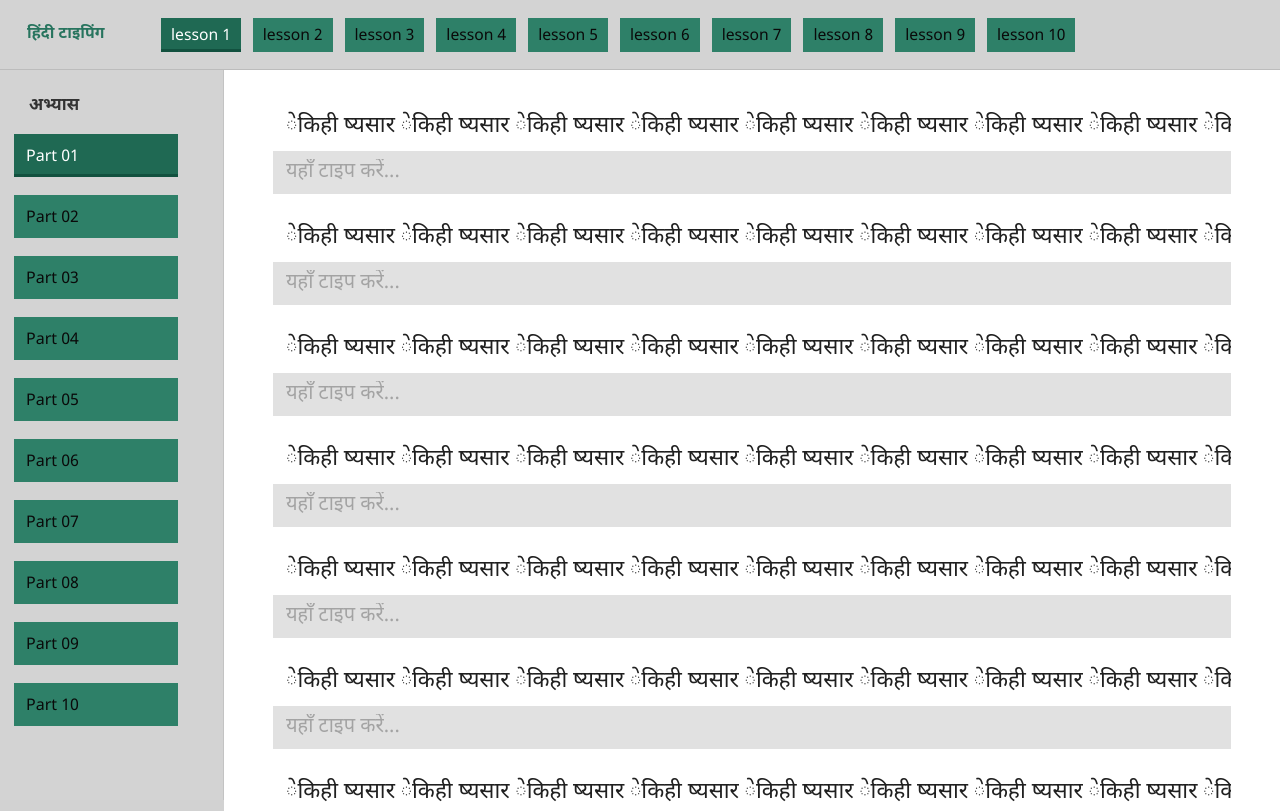
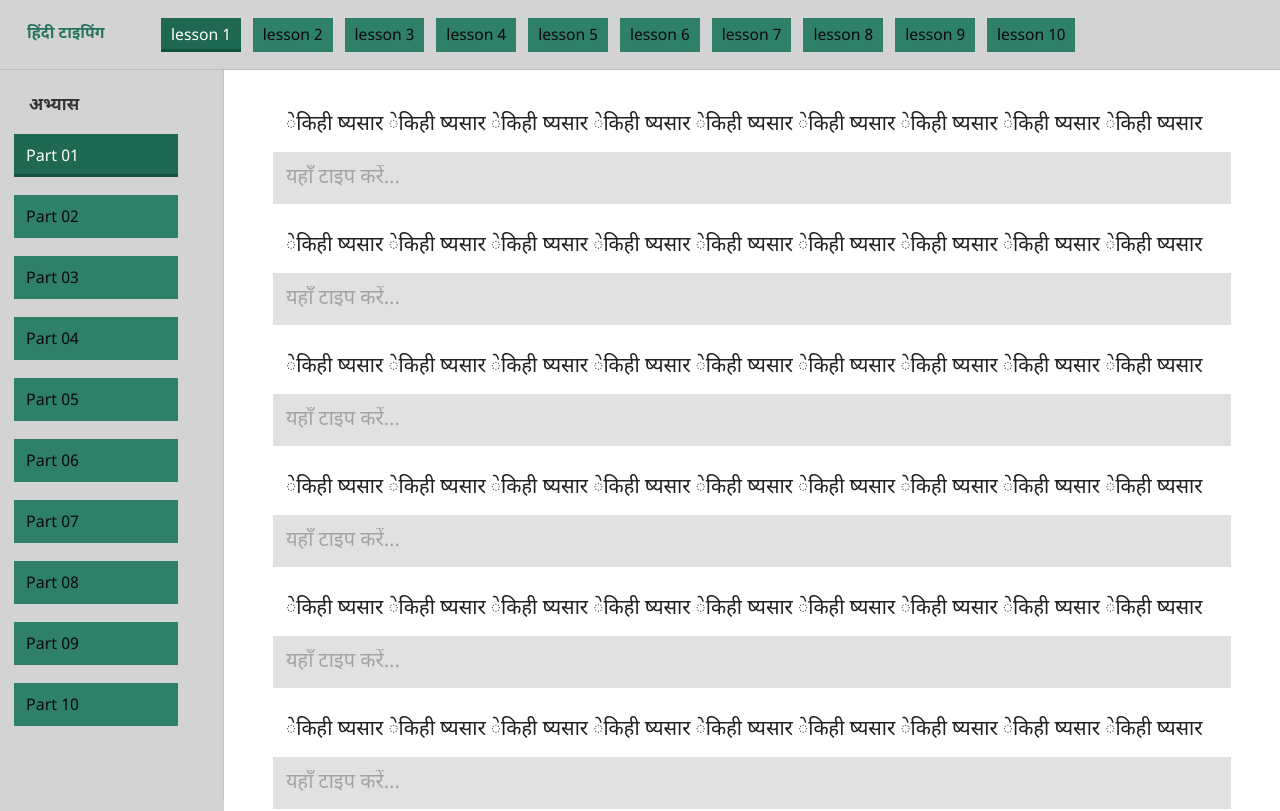
Before and after one commit to abhinayjangde/hindityping, a SvelteKit app: page / in a window 1280 px wide. Shown: the top 811 px of the page. Built offline with nearby package versions, Linux system fonts and the light colour scheme.

Commit message:
refactor: clean up unused code and improve readability

```diff
--- a/src/app.html
+++ b/src/app.html
@@ -4,7 +4,7 @@
     <meta charset="utf-8" />
     <link rel="icon" href="%sveltekit.assets%/favicon.png" />
     <meta name="viewport" content="width=device-width, initial-scale=1" />
-    <title>हिंदी टाइपिंग अभ्यास</title>
+    <title>हिंदी टाइपिंग</title>
     %sveltekit.head%
   </head>
   <body data-sveltekit-preload-data="hover">
--- a/src/routes/+page.svelte
+++ b/src/routes/+page.svelte
@@ -299,13 +299,13 @@
   }
 
   .prompt {
-    min-height: 43px;
+    min-height: 52px;
     padding: 9px 13px 5px;
     overflow: hidden;
     color: #202020;
     background: #fff;
     font-family: "Nirmala UI", "Noto Sans Devanagari", "Mangal", sans-serif;
-    font-size: clamp(1.4rem, 1.8vw, 20px);
+    font-size: clamp(20px, 1.8vw, 20px);
     line-height: 1.65;
     white-space: nowrap;
   }
@@ -317,14 +317,14 @@
   input {
     display: block;
     width: 100%;
-    height: 43px;
+    height: 52px;
     padding: 7px 13px;
     color: #252525;
     background: #e1e1e1;
     border: 0;
     outline: 0;
     font-family: "Nirmala UI", "Noto Sans Devanagari", "Mangal", sans-serif;
-    font-size: clamp(16px, 1.8vw, 20px);
+    font-size: clamp(20px, 1.8vw, 20px);
     line-height: 1.6;
     unicode-bidi: plaintext;
   }
```
Also changed, not shown: 1 other file (tests, documents, lock files or other folders).
